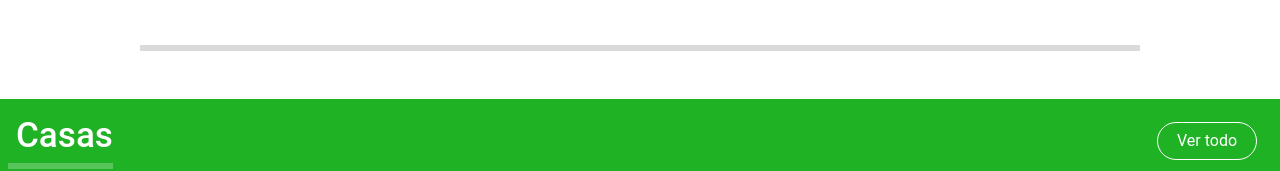
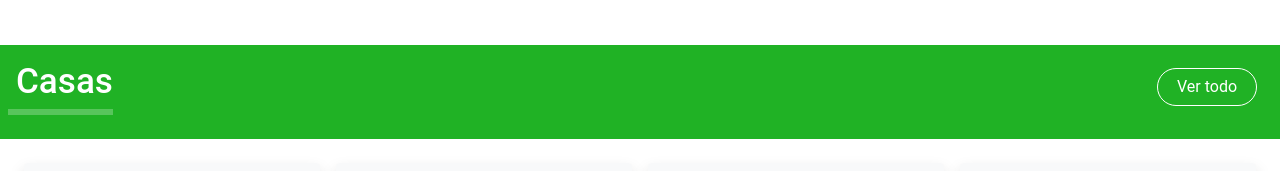
Before and after one commit to valenc22/Proyecto_Semestral_Final, a plain HTML site: page EvaluacionFinal/leasing.html in a window 1280 px wide. Shown: the part 2630-2801 px from the top of the page. Drawn offline with nearby package versions, Linux system fonts and the light colour scheme; a script that the page names is missing.

Commit message:
Proyecto Semestral Final

```diff
--- a/EvaluacionFinal/leasing.html
+++ b/EvaluacionFinal/leasing.html
@@ -212,10 +212,6 @@
 
 <br><br>
 
-<hr style="width: 1000px; margin: auto; border: 3px solid #707070;">
-
-<br><br>
-
 <div class="row text-white p-2" id="casas" style="background-color: #20B225;">
   <div class="col-6">
     <h4 class="font-weight-light p-2" style=" font-size: 35px;">Casas</h4>
```
